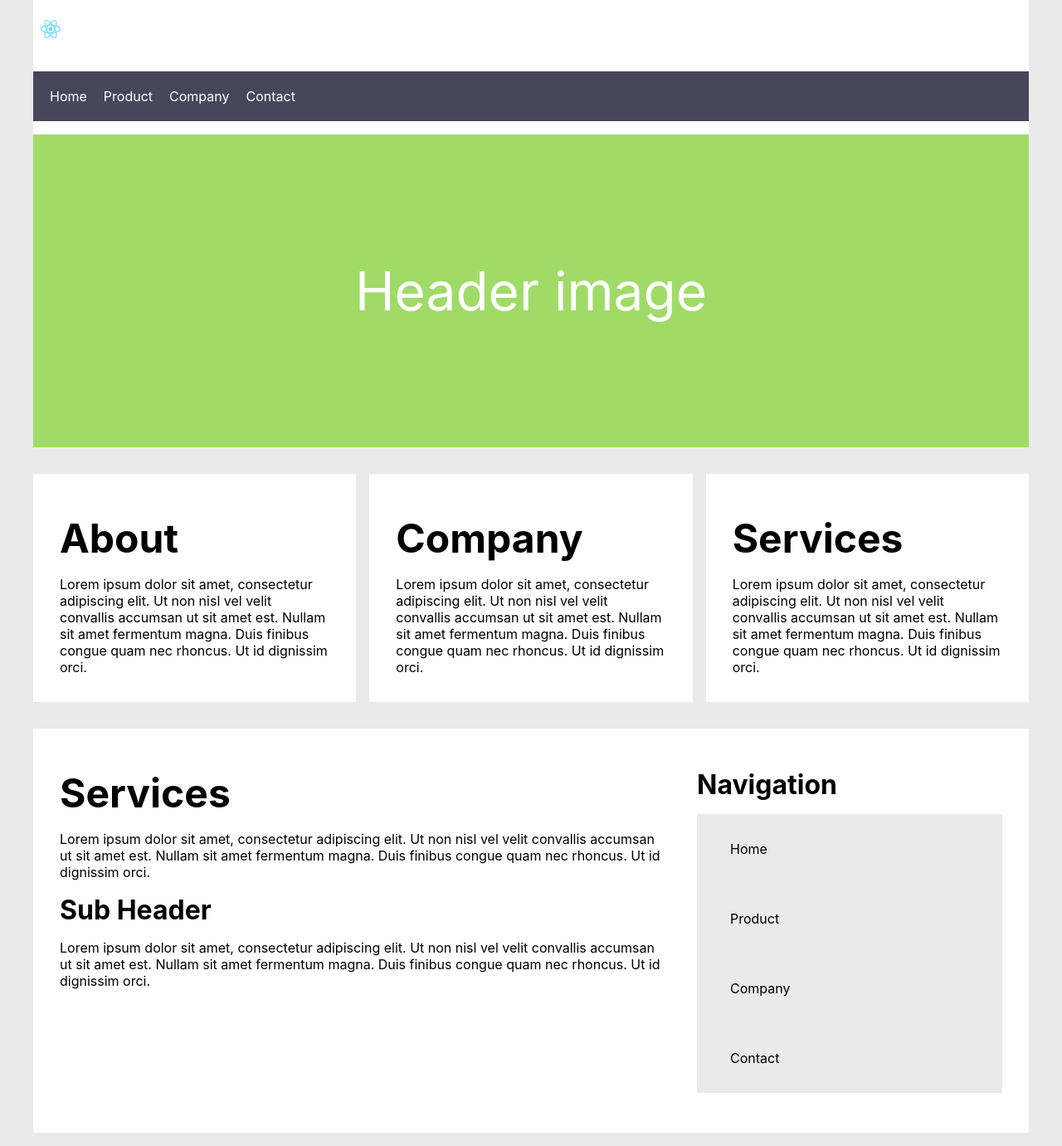
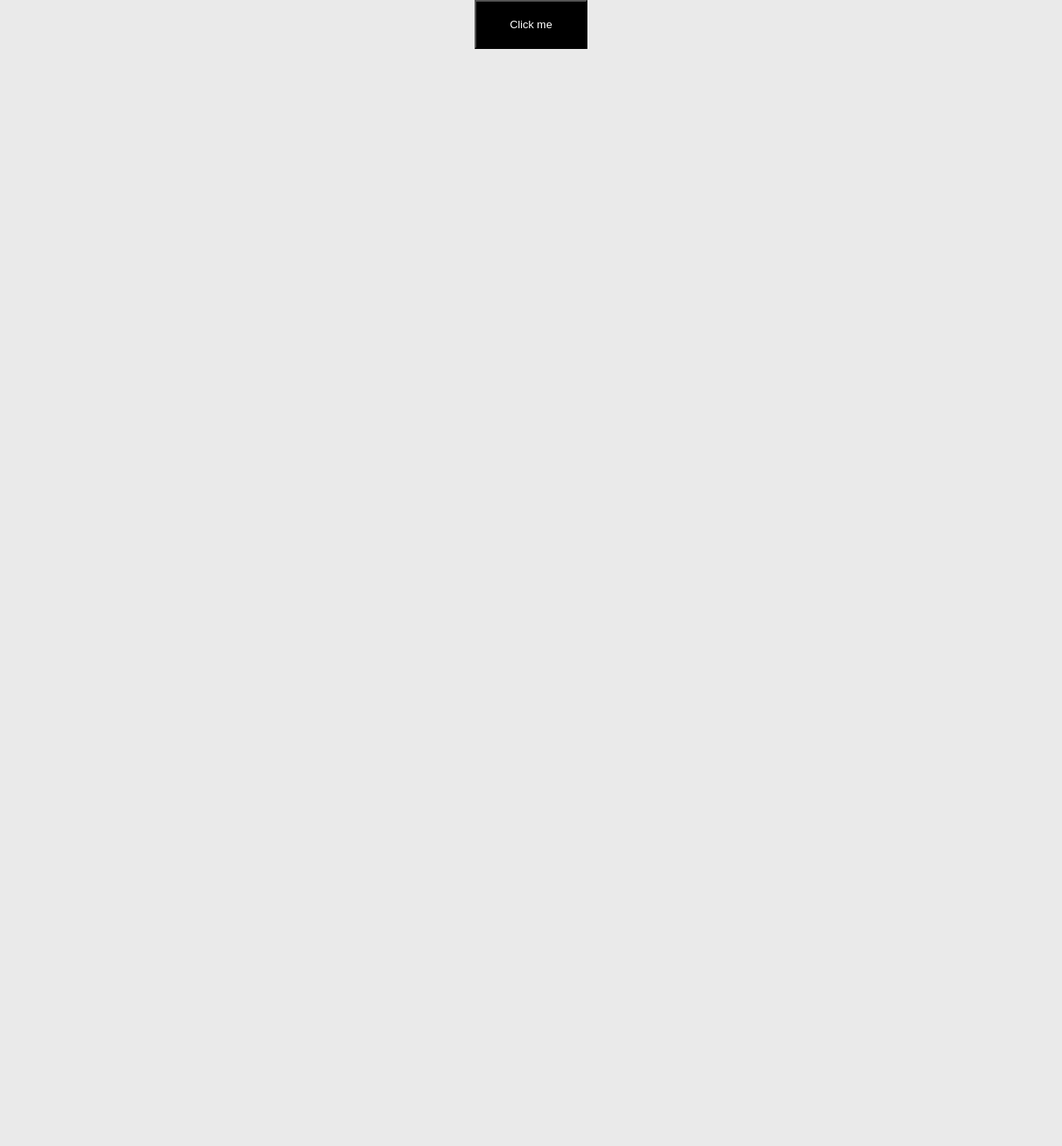
Before and after one commit to TK2400/React-darbai, a React (Create React App) app: page / in a window 1280 px wide. Shown: the whole page at 83% size. After the commit the page ends 800 px from the top, so only its background shows below. Built offline with nearby package versions, Linux system fonts and the light colour scheme.

Commit message:
ikeltas komponentas Button, kaip atskiras komponentas

```diff
--- a/src/App.js
+++ b/src/App.js
@@ -1,61 +1,12 @@
 import './App.css';
-import logo from './logo.svg';
+import './components/button.css'
+
+import Button from './components/Button';
 
 export default function App() {
   return (
-    <div className='app'>
-      <header className='header'>
-          <img src={logo} className='header__logo' alt='logo' />
-          <nav>
-          <ul className='navigation__list'>
-              <li className='navigation__list-item'><a href='http://google.com'>Home</a></li>
-              <li className='navigation__list-item'><a href='http://google.com'>Product</a></li>
-              <li className='navigation__list-item'><a href='http://google.com'>Company</a></li>
-              <li className='navigation__list-item'><a href='http://google.com'>Contact</a></li>
-          </ul>
-          </nav>
-          <div className='header__hero'>
-          Header image
-          </div>
-      </header>
-      <main>
-        <div className='cards'>
-          <article className='card'>
-            <h2 className='card__title'>About</h2>
-            <p className='card__paragraph'>Lorem ipsum dolor sit amet, consectetur adipiscing elit. Ut non nisl vel velit convallis accumsan ut sit amet est. Nullam sit amet fermentum magna. Duis finibus congue quam nec rhoncus. Ut id dignissim orci.</p>
-          </article>
-          <article className='card'>
-            <h2 className='card__title'>Company</h2>
-            <p className='card__paragraph'>Lorem ipsum dolor sit amet, consectetur adipiscing elit. Ut non nisl vel velit convallis accumsan ut sit amet est. Nullam sit amet fermentum magna. Duis finibus congue quam nec rhoncus. Ut id dignissim orci.</p>
-          </article>
-          <article className='card'>
-            <h2 className='card__title'>Services</h2>
-            <p className='card__paragraph'>Lorem ipsum dolor sit amet, consectetur adipiscing elit. Ut non nisl vel velit convallis accumsan ut sit amet est. Nullam sit amet fermentum magna. Duis finibus congue quam nec rhoncus. Ut id dignissim orci.</p>
-          </article>
-        </div>
-
-        <div className="content">
-          <article className='content__article'>
-            <section>
-              <h2 className='content__title'>Services</h2>
-              <p className='content__paragraph'>Lorem ipsum dolor sit amet, consectetur adipiscing elit. Ut non nisl vel velit convallis accumsan ut sit amet est. Nullam sit amet fermentum magna. Duis finibus congue quam nec rhoncus. Ut id dignissim orci.</p>
-            </section>
-            <section>
-              <h3 className='content__sub-header'>Sub Header</h3>
-              <p className='content__paragraph'>Lorem ipsum dolor sit amet, consectetur adipiscing elit. Ut non nisl vel velit convallis accumsan ut sit amet est. Nullam sit amet fermentum magna. Duis finibus congue quam nec rhoncus. Ut id dignissim orci.</p>
-            </section>
-          </article>
-          <nav className="content__navigation">
-            <h3 className="content__sub-header">Navigation</h3>
-            <ul className='content__navigation-list'>
-              <li className='content__navigation-list-item'><a href='http://google.com'>Home</a></li>
-              <li className='content__navigation-list-item'><a href='http://google.com'>Product</a></li>
-              <li className='content__navigation-list-item'><a href='http://google.com'>Company</a></li>
-              <li className='content__navigation-list-item'><a href='http://google.com'>Contact</a></li>
-            </ul>
-          </nav>
-        </div>
-      </main>
+    <div>
+      <Button text="Click me"/>
     </div>
   );
 }
--- /dev/null
+++ b/src/components/Button.js
@@ -0,0 +1,6 @@
+export default function Button(props) {
+    console.log(props)
+    return (
+        <button> {props.text}</button>
+    )
+}
--- /dev/null
+++ b/src/components/button.css
@@ -0,0 +1,7 @@
+button {
+    background-color: black;
+    color: white;
+    padding: 20px 40px;
+    font-size: 4 rem;
+    cursor: pointer
+}
```
